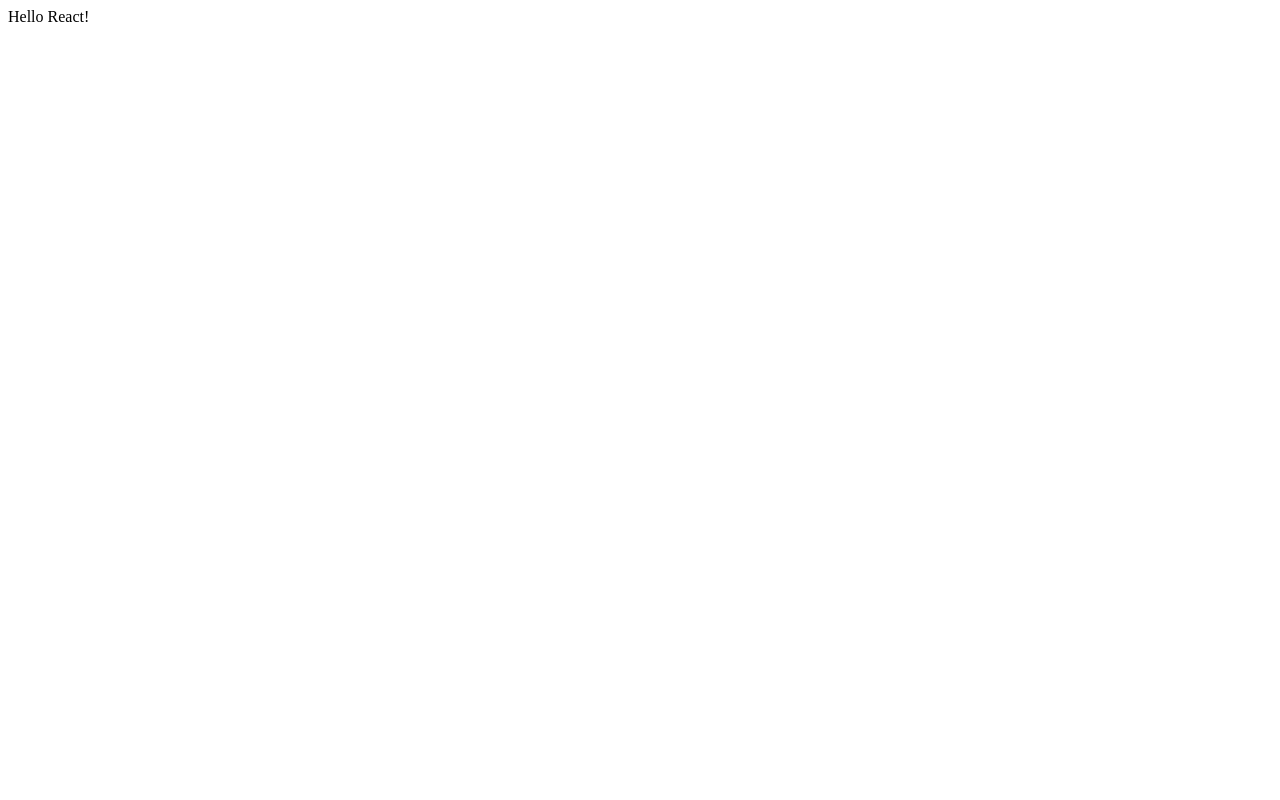
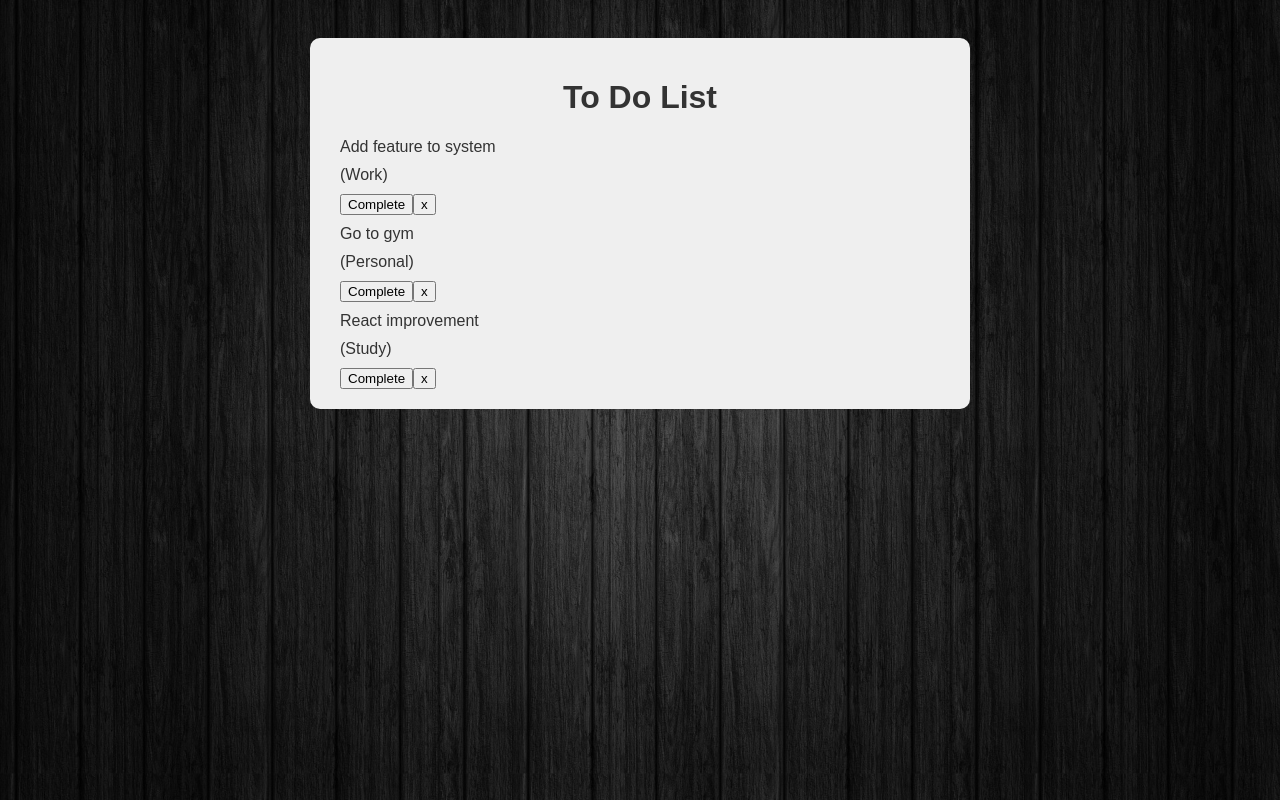
Before and after one commit to matheusnajjar/todo-list, a React (Vite) app: page / in a window 1280 px wide. Built offline with nearby package versions, Linux system fonts and the light colour scheme.

Commit message:
feat: creates array of tasks and imports Todo component

```diff
--- a/src/App.jsx
+++ b/src/App.jsx
@@ -1,11 +1,36 @@
-// import { useState } from 'react'
-
+import { useState } from 'react'
+import './App.css';
+import Todo from './components/Todo';
 
 function App() {
-
+  const [todos, setTodos] = useState([
+    {
+      id:1,
+      text: "Add feature to system",
+      category: "Work",
+      isCompleted: false,
+    },
+    {
+      id:2,
+      text: "Go to gym",
+      category: "Personal",
+      isCompleted: false,
+    },
+    {
+      id:3,
+      text: "React improvement",
+      category: "Study",
+      isCompleted: false,
+    }
+  ])
   return (
-    <div>
-      Hello React!
+    <div className='app'>
+      <h1>To Do List</h1>
+      <div className="todo-list">
+        {todos.map((todo) => (
+          <Todo todo={todo}/>
+        ))}
+      </div>
     </div>
   )
 }
```
